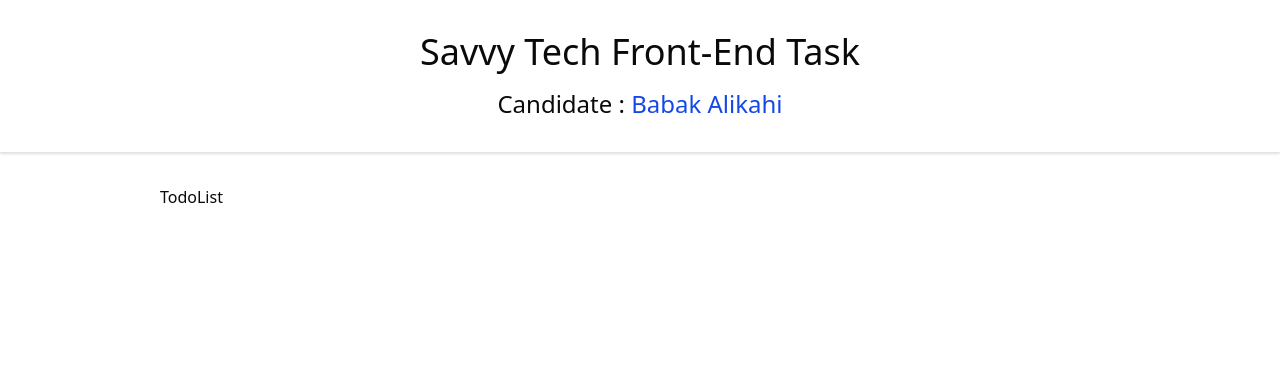
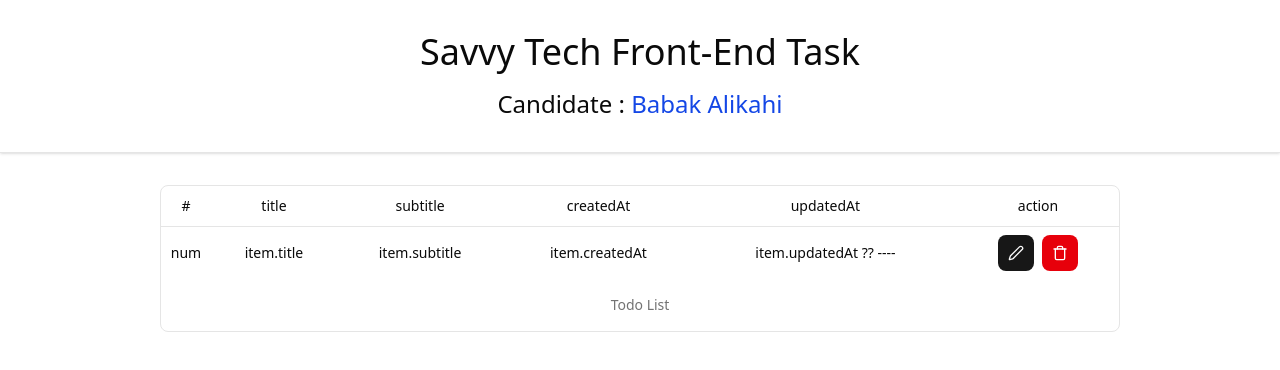
Before and after one commit to BabakAlikahi/savyTech-task, a React (Vite) app: page / in a window 1280 px wide. Shown: the top 370 px of the page. Built offline with nearby package versions, Linux system fonts and the light colour scheme.

Commit message:
set empty components and table for show list of todo

```diff
--- /dev/null
+++ b/src/features/todo/components/empty-todo.tsx
@@ -0,0 +1,26 @@
+import { ClipboardList } from "lucide-react";
+import { Button } from "@/components/ui/button";
+import { Empty, EmptyContent, EmptyDescription, EmptyHeader, EmptyMedia, EmptyTitle } from "@/components/ui/empty";
+
+type Props = {
+  onAction: () => void;
+};
+
+function EmptyTodo({ onAction }: Props) {
+  return (
+    <Empty>
+      <EmptyHeader>
+        <EmptyMedia variant="icon">
+          <ClipboardList />
+        </EmptyMedia>
+        <EmptyTitle>No Items Yet</EmptyTitle>
+        <EmptyDescription>You havent created any items yet. Get started by creating your first item.</EmptyDescription>
+      </EmptyHeader>
+      <EmptyContent>
+        <Button onClick={onAction}>Create Project</Button>
+      </EmptyContent>
+    </Empty>
+  );
+}
+
+export default EmptyTodo;
--- a/src/features/todo/components/todo-list.tsx
+++ b/src/features/todo/components/todo-list.tsx
@@ -1,5 +1,67 @@
+import { Pen, Trash } from "lucide-react";
+import { Button } from "@/components/ui/button";
+import { Table, TableBody, TableCaption, TableCell, TableHead, TableHeader, TableRow } from "@/components/ui/table";
+
+import EmptyTodo from "./empty-todo";
+
 function TodoList() {
-  return <div>TodoList</div>;
+  const tableHeader = ["title", "subtitle", "createdAt", "updatedAt", "action"];
+
+  const handleClick = () => {
+    console.log("click");
+  };
+
+  return (
+    <div className="overflow-hidden rounded-md border">
+      <Table>
+        <TableCaption className="pb-4">Todo List</TableCaption>
+        <TableHeader>
+          <TableRow>
+            <TableHead className="w-[50px] text-center">#</TableHead>
+            {tableHeader.map((item, index) => (
+              <TableHead
+                key={index}
+                className="text-center"
+              >
+                {item}
+              </TableHead>
+            ))}
+          </TableRow>
+        </TableHeader>
+        <TableBody>
+          {true ? (
+            <TableRow className="text-center">
+              <TableCell className="font-medium">{"num"}</TableCell>
+              <TableCell>{"item.title"}</TableCell>
+              <TableCell>{"item.subtitle"}</TableCell>
+              <TableCell>{"item.createdAt"}</TableCell>
+              <TableCell>{"item.updatedAt ?? ----"}</TableCell>
+              <TableCell className="flex items-center justify-center gap-2 text-right">
+                <Button size={"icon"}>
+                  <Pen />
+                </Button>
+                <Button
+                  size={"icon"}
+                  variant={"destructive"}
+                >
+                  <Trash />
+                </Button>
+              </TableCell>
+            </TableRow>
+          ) : (
+            <TableRow>
+              <TableCell
+                className="text-center"
+                colSpan={6}
+              >
+                <EmptyTodo onAction={handleClick} />
+              </TableCell>
+            </TableRow>
+          )}
+        </TableBody>
+      </Table>
+    </div>
+  );
 }
 
 export default TodoList;
```
